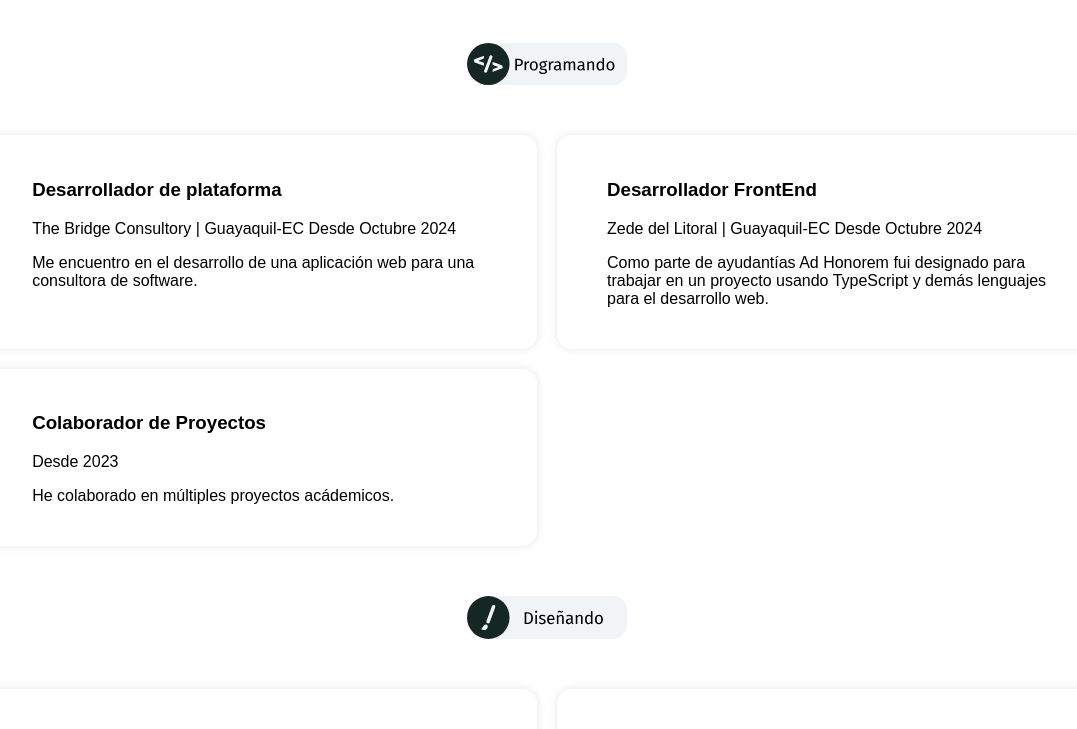
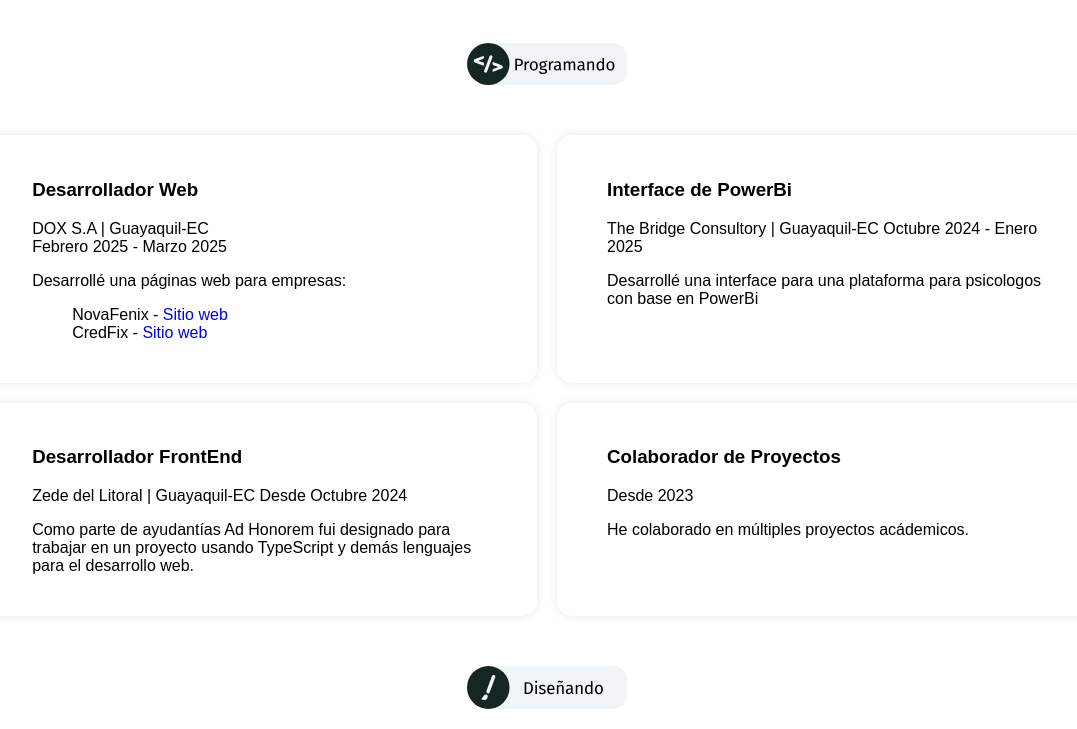
Before and after one commit to Sebhvarg/curriculum, a plain HTML site: page index.html in a window 1280 px wide. Shown: the part 820-1549 px from the top of the page, without its empty margins (93-1170 px from the left). Drawn offline with Linux system fonts and the light colour scheme; a web font is replaced by a local one.

Commit message:
Actualización

```diff
--- a/index.html
+++ b/index.html
@@ -80,15 +80,25 @@
             <img src="./img/dev.svg" alt="">
 
             <div id="DevExperience" class="showExperience">
+                 <div class="detallesExperiencia">
+                    <h3>Desarrollador Web</h3>
+                    <span>DOX S.A | Guayaquil-EC</span>
+                    <br >
+                    <span>Febrero 2025 - Marzo 2025</span>
+                    <p>Desarrollé una páginas web para empresas: </p>
+                    <ul>
+                        <li>NovaFenix - <a href="https://novafenix-ec.com/" target="_blank" style="text-decoration: none;"> Sitio web </a> </li>
+                        <li>CredFix - <a href="https://credfix.us/" target="_blank" style="text-decoration: none;"> Sitio web </a> </li>
+                    </ul>
 
+                </div>
 
 
                 <div class="detallesExperiencia">
-                    <h3>Desarrollador de plataforma</h3>
+                    <h3>Interface de PowerBi</h3>
                     <span>The Bridge Consultory | Guayaquil-EC</span>
-                    <span>Desde Octubre 2024</span>
-                    <p>Me encuentro en el desarrollo de una aplicación web para una consultora de
-                        software.</p>
+                    <span>Octubre 2024 - Enero 2025</span>
+                    <p>Desarrollé una interface para una plataforma para psicologos con base en PowerBi </p>
 
                 </div>
                 <div class="detallesExperiencia">
@@ -274,6 +284,18 @@
                 </tbody>
             </table>
         </section>
+          <section id="proyectos">
+            <div>
+                <h2 class="subtitle">Páginas Web</h2>
+                <div id="imagenes">
+
+                    <img src="./img/pw1.png" alt="">
+                    <img src="./img/pw2.png" alt="">
+
+                </div>
+            </div>
+
+        </section>
         <section id="proyectos">
             <div>
                 <h2 class="subtitle">Proyectos</h2>
@@ -303,6 +325,7 @@
 
         </section>
 
+
     </main>
     <footer>
 
@@ -324,7 +347,7 @@
 
                 </ul>
                 <button id="descargar">
-                    <a href="https://drive.google.com/file/d/1MMC3CO8wn0iieRxtVhQ7nN_9xYDcWGf5/view?usp=sharing"
+                    <a href="https://drive.google.com/file/d/1RvupPoH1a91ajFzJlUFiQd1sFEwC1uFj/view?usp=sharing"
                         target="_blank">Descargar CV</a>
                 </button>
             </div>
```
Also changed, not shown: img/pw1.png (added), img/pw2.png (added).
